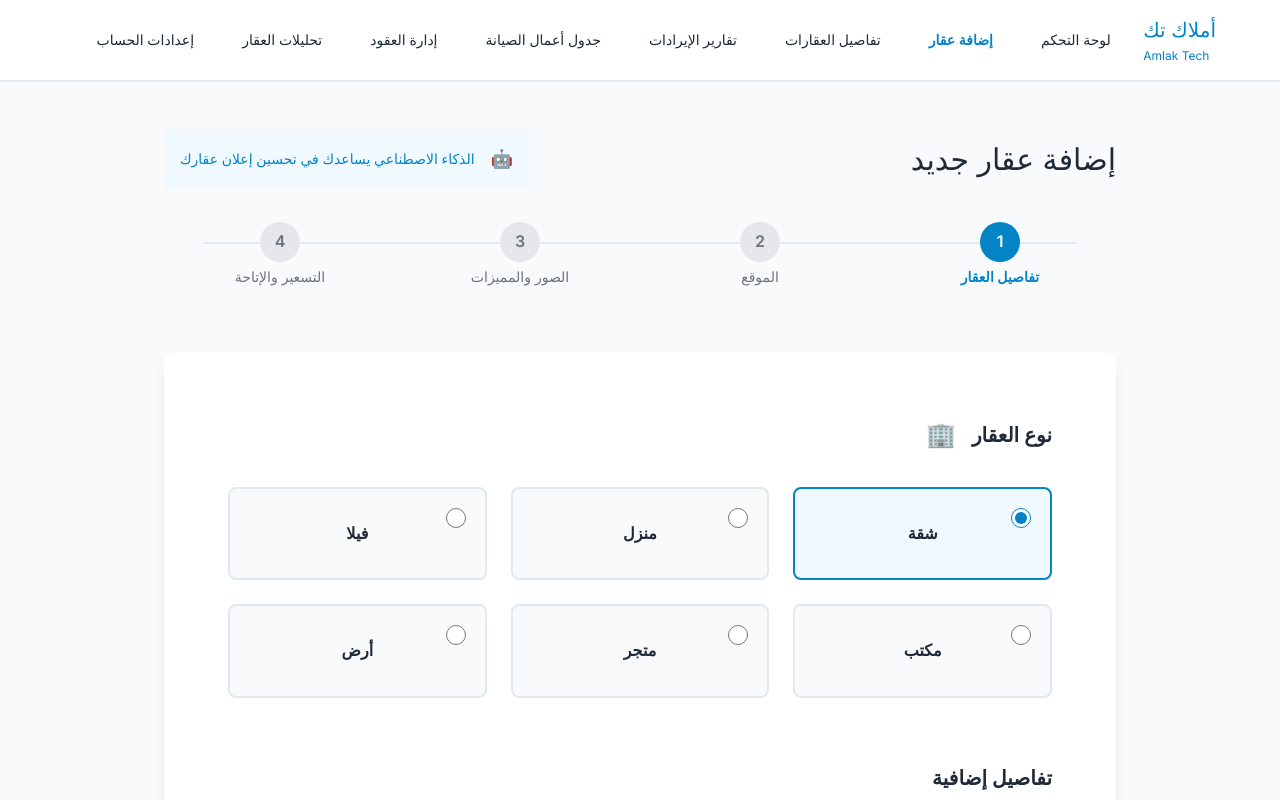
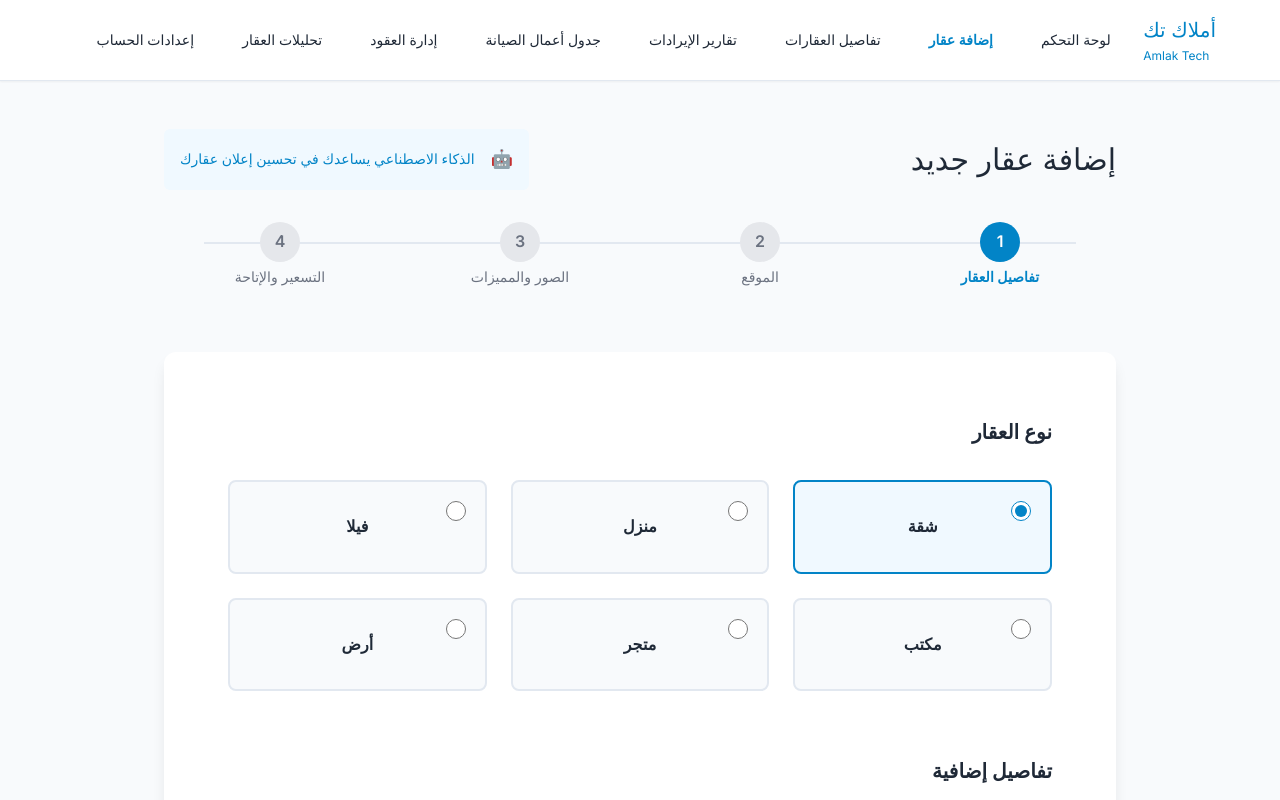
Before and after one commit to yaraabdullah/AmlakTech-Website, a Next.js app: page /owner/add-property in a window 1280 px wide. Shown: the top 800 px of the page. Built offline with nearby package versions, Linux system fonts and the light colour scheme.

Commit message:
remove the icon

```diff
--- a/components/AddProperty.tsx
+++ b/components/AddProperty.tsx
@@ -153,7 +153,7 @@ export default function AddProperty() {
                 <div className={styles.section}>
                   <div className={styles.sectionHeader}>
                     <h2 className={styles.sectionTitle}>نوع العقار</h2>
-                    <span className={styles.sectionIcon}>🏢</span>
+
                   </div>
 
                   <div className={styles.propertyTypeGrid}>
--- a/styles/AddProperty.module.css
+++ b/styles/AddProperty.module.css
@@ -359,10 +359,6 @@
   align-items: center;
   gap: var(--spacing-md);
   margin-bottom: var(--spacing-xl);
-}
-
-.sectionIcon {
-  font-size: 1.5rem;
 }
 
 .sectionTitle {
```
